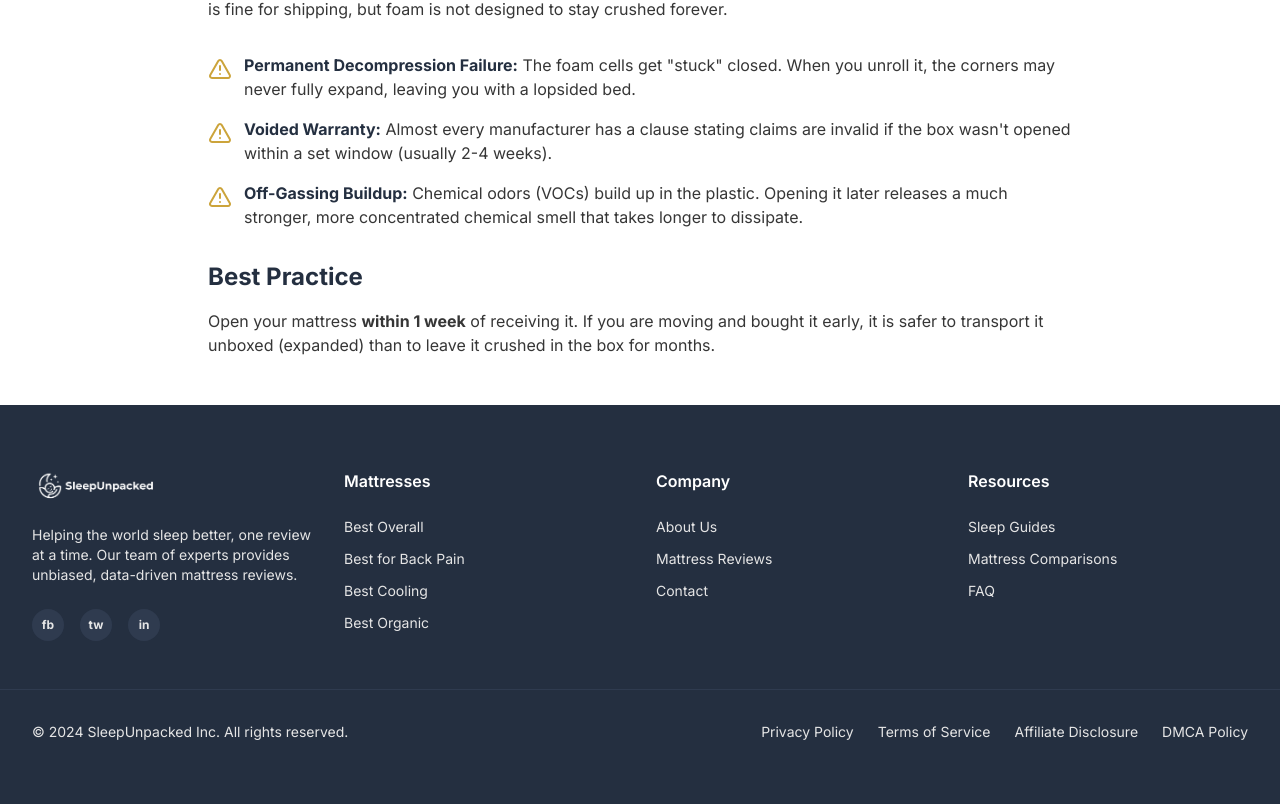
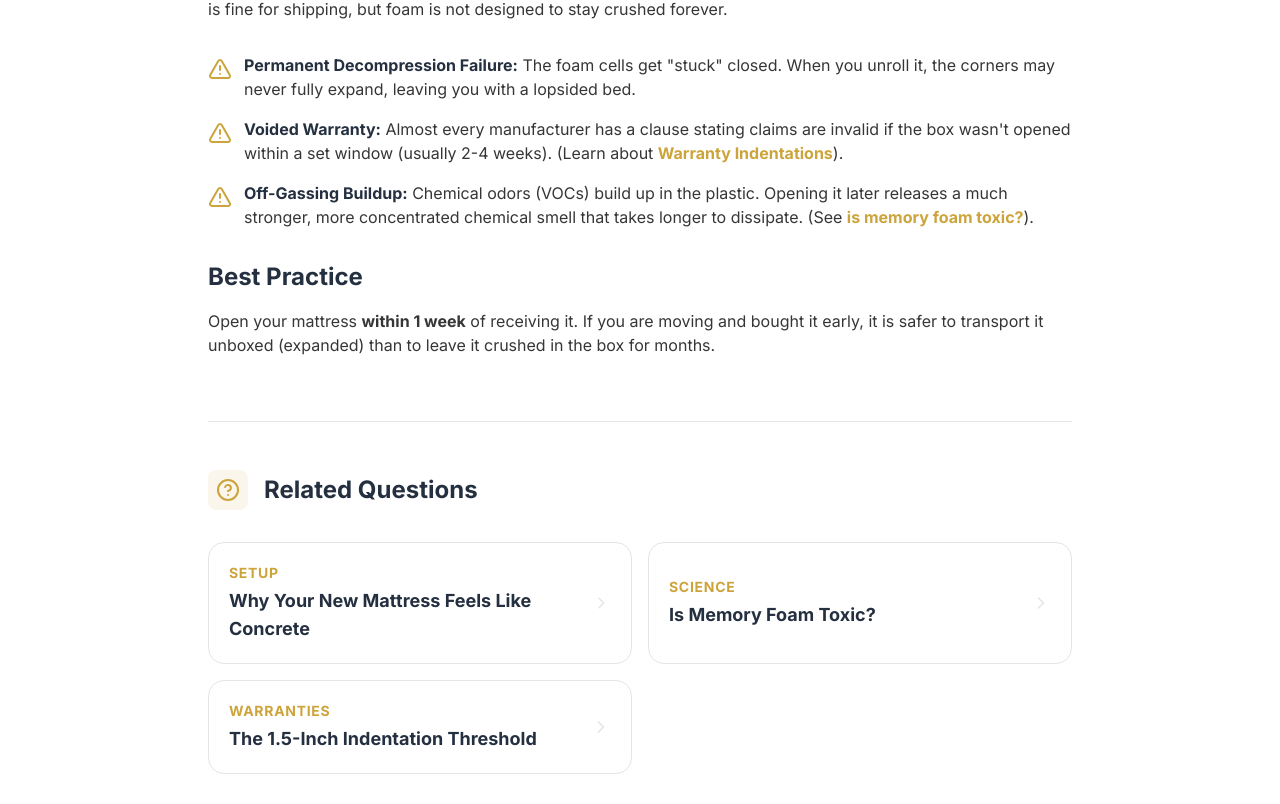
Before and after one commit to wyche128/sleep-unpacked, a Next.js app: page /faqs/how-long-mattress-in-box in a window 1280 px wide. Shown: the part 816-1620 px from the top of the page. Built offline with nearby package versions, Linux system fonts and the light colour scheme.

Commit message:
feat: expand FAQ internal linking to all 12 articles with RelatedFAQ components and contextual links

```diff
--- a/src/app/faqs/do-i-need-a-box-spring/page.jsx
+++ b/src/app/faqs/do-i-need-a-box-spring/page.jsx
@@ -4,8 +4,27 @@ import React from 'react';
 import Header from '../../../components/Header';
 import { Box, CheckCircle, XCircle, HelpCircle, ArrowLeft, AlertCircle } from 'lucide-react';
 import Link from 'next/link';
+import RelatedFAQ from '../../../components/RelatedFAQ';
 
 const DoINeedABoxSpring = () => {
+    const relatedFaqs = [
+        {
+            title: 'Why Your New Mattress Feels Like Concrete',
+            link: '/faqs/how-to-break-in-mattress',
+            category: 'Setup'
+        },
+        {
+            title: 'Can I Flip My Mattress?',
+            link: '/faqs/can-i-flip-my-mattress',
+            category: 'Maintenance'
+        },
+        {
+            title: 'The 1.5-Inch Indentation Threshold',
+            link: '/faqs/one-point-five-inch-threshold',
+            category: 'Warranties'
+        }
+    ];
+
     return (
         <div className="font-sans text-jet-black bg-white min-h-screen">
             <Header />
@@ -87,6 +106,7 @@ const DoINeedABoxSpring = () => {
                     </div>
                 </article>
 
+                <RelatedFAQ faqs={relatedFaqs} />
             </main>
         </div>
     );
--- a/src/app/faqs/fiberglass-free/page.jsx
+++ b/src/app/faqs/fiberglass-free/page.jsx
@@ -4,8 +4,27 @@ import React, { useState } from 'react';
 import Header from '../../../components/Header';
 import { Shield, ShieldAlert, Check, X, Search, AlertTriangle, ArrowLeft } from 'lucide-react';
 import Link from 'next/link';
+import RelatedFAQ from '../../../components/RelatedFAQ';
 
 const FiberglassFree = () => {
+    const relatedFaqs = [
+        {
+            title: 'Is Memory Foam Toxic?',
+            link: '/faqs/memory-foam-toxic',
+            category: 'Science'
+        },
+        {
+            title: 'Memory Foam vs. Natural Latex',
+            link: '/faqs/memory-foam-vs-latex',
+            category: 'Materials'
+        },
+        {
+            title: 'The Afterlife of a Mattress',
+            link: '/faqs/mattress-disposal-guide',
+            category: 'Maintenance'
+        }
+    ];
+
     const [searchTerm, setSearchTerm] = useState('');
 
     const brands = [
@@ -126,6 +145,7 @@ const FiberglassFree = () => {
                     </p>
                 </article>
 
+                <RelatedFAQ faqs={relatedFaqs} />
             </main>
         </div>
     );
--- a/src/app/faqs/how-long-free-trial/page.jsx
+++ b/src/app/faqs/how-long-free-trial/page.jsx
@@ -4,8 +4,27 @@ import React from 'react';
 import Header from '../../../components/Header';
 import { Calendar, Truck, RefreshCcw, AlertCircle, ArrowLeft } from 'lucide-react';
 import Link from 'next/link';
+import RelatedFAQ from '../../../components/RelatedFAQ';
 
 const HowLongSleepTrial = () => {
+    const relatedFaqs = [
+        {
+            title: 'The 1.5-Inch Indentation Threshold',
+            link: '/faqs/one-point-five-inch-threshold',
+            category: 'Warranties'
+        },
+        {
+            title: 'Why Your New Mattress Feels Like Concrete',
+            link: '/faqs/how-to-break-in-mattress',
+            category: 'Setup'
+        },
+        {
+            title: 'How Long Can a Mattress Stay in the Box?',
+            link: '/faqs/how-long-mattress-in-box',
+            category: 'Setup'
+        }
+    ];
+
     return (
         <div className="font-sans text-jet-black bg-white min-h-screen">
             <Header />
@@ -74,7 +93,7 @@ const HowLongSleepTrial = () => {
                             <AlertCircle className="text-golden-bronze mr-2" /> The 30-Day "Break-In" Rule
                         </h3>
                         <p className="text-graphite mb-4">
-                            Most brands <strong>will not let you return the bed</strong> until you have owned it for at least 30 days.
+                            Most brands <strong>will not let you return the bed</strong> until you have owned it for at least 30 days. (See the <Link href="/faqs/how-to-break-in-mattress" className="text-golden-bronze hover:underline font-bold">Break-In Science</Link>).
                         </p>
                         <p className="text-graphite text-sm bg-alabaster-grey/20 p-4 rounded-lg border-l-4 border-jet-black">
                             <strong>Why?</strong> Your body needs to adjust to a new posture, and the foam needs to fully expand. The first week is usually the most uncomfortable.
@@ -100,6 +119,7 @@ const HowLongSleepTrial = () => {
                     </div>
                 </div>
 
+                <RelatedFAQ faqs={relatedFaqs} />
             </main>
         </div>
     );
--- a/src/app/faqs/how-long-mattress-in-box/page.jsx
+++ b/src/app/faqs/how-long-mattress-in-box/page.jsx
@@ -4,8 +4,27 @@ import React from 'react';
 import Header from '../../../components/Header';
 import { Package, Clock, AlertTriangle, CheckCircle, ArrowLeft } from 'lucide-react';
 import Link from 'next/link';
+import RelatedFAQ from '../../../components/RelatedFAQ';
 
 const HowLongMattressInBox = () => {
+    const relatedFaqs = [
+        {
+            title: 'Why Your New Mattress Feels Like Concrete',
+            link: '/faqs/how-to-break-in-mattress',
+            category: 'Setup'
+        },
+        {
+            title: 'Is Memory Foam Toxic?',
+            link: '/faqs/memory-foam-toxic',
+            category: 'Science'
+        },
+        {
+            title: 'The 1.5-Inch Indentation Threshold',
+            link: '/faqs/one-point-five-inch-threshold',
+            category: 'Warranties'
+        }
+    ];
+
     return (
         <div className="font-sans text-jet-black bg-white min-h-screen">
             <Header />
@@ -72,13 +91,13 @@ const HowLongMattressInBox = () => {
                         <li className="flex items-start">
                             <AlertTriangle className="text-golden-bronze mr-3 mt-1 flex-shrink-0" />
                             <div>
-                                <strong className="text-jet-black">Voided Warranty:</strong> Almost every manufacturer has a clause stating claims are invalid if the box wasn't opened within a set window (usually 2-4 weeks).
+                                <strong className="text-jet-black">Voided Warranty:</strong> Almost every manufacturer has a clause stating claims are invalid if the box wasn't opened within a set window (usually 2-4 weeks). (Learn about <Link href="/faqs/one-point-five-inch-threshold" className="text-golden-bronze hover:underline font-bold">Warranty Indentations</Link>).
                             </div>
                         </li>
                         <li className="flex items-start">
                             <AlertTriangle className="text-golden-bronze mr-3 mt-1 flex-shrink-0" />
                             <div>
-                                <strong className="text-jet-black">Off-Gassing Buildup:</strong> Chemical odors (VOCs) build up in the plastic. Opening it later releases a much stronger, more concentrated chemical smell that takes longer to dissipate.
+                                <strong className="text-jet-black">Off-Gassing Buildup:</strong> Chemical odors (VOCs) build up in the plastic. Opening it later releases a much stronger, more concentrated chemical smell that takes longer to dissipate. (See <Link href="/faqs/memory-foam-toxic" className="text-golden-bronze hover:underline font-bold">is memory foam toxic?</Link>).
                             </div>
                         </li>
                     </ul>
@@ -89,6 +108,7 @@ const HowLongMattressInBox = () => {
                     </p>
                 </article>
 
+                <RelatedFAQ faqs={relatedFaqs} />
             </main>
         </div>
     );
--- a/src/app/faqs/how-to-break-in-mattress/page.jsx
+++ b/src/app/faqs/how-to-break-in-mattress/page.jsx
@@ -3,6 +3,7 @@
 import React, { useState } from 'react';
 import Header from '../../../components/Header';
 import Link from 'next/link';
+import RelatedFAQ from '../../../components/RelatedFAQ';
 import {
     Bed,
     TrendingUp,
@@ -43,6 +44,24 @@ ChartJS.register(
 );
 
 const BreakInGuide = () => {
+    const relatedFaqs = [
+        {
+            title: 'How Do Sleep Trials Actually Work?',
+            link: '/faqs/how-long-free-trial',
+            category: 'Warranties'
+        },
+        {
+            title: 'Do I Need a Box Spring?',
+            link: '/faqs/do-i-need-a-box-spring',
+            category: 'Maintenance'
+        },
+        {
+            title: 'The 1.5-Inch Indentation Threshold',
+            link: '/faqs/one-point-five-inch-threshold',
+            category: 'Warranties'
+        }
+    ];
+
     // --- State for "The Crawl" ---
     const [crawlProgress, setCrawlProgress] = useState(0);
     const [isCrawling, setIsCrawling] = useState(false);
@@ -320,7 +339,7 @@ const BreakInGuide = () => {
                                 )}
                                 {foundationType === 'slats' && (
                                     <div className="p-4 rounded-lg bg-amber-100 border border-amber-200 text-sm text-amber-800 text-center w-full animate-fade-in">
-                                        <strong>Check the Gap!</strong> If slats are &gt; 3-4 inches apart, foam pushes through. You need a bunkie board.
+                                        <strong>Check the Gap!</strong> If slats are &gt; 3-4 inches apart, foam pushes through. You need a bunkie board (See our <Link href="/faqs/do-i-need-a-box-spring" className="text-amber-900 hover:underline font-bold">Foundation Guide</Link>).
                                     </div>
                                 )}
                                 {foundationType === 'rigid' && (
@@ -338,6 +357,7 @@ const BreakInGuide = () => {
                 </div>
             </div>
 
+            <RelatedFAQ faqs={relatedFaqs} />
         </div>
     );
 };
--- a/src/app/faqs/mattress-disposal-guide/page.jsx
+++ b/src/app/faqs/mattress-disposal-guide/page.jsx
@@ -3,6 +3,7 @@
 import React, { useState } from 'react';
 import Header from '../../../components/Header';
 import Link from 'next/link';
+import RelatedFAQ from '../../../components/RelatedFAQ';
 import {
     Truck,
     Recycle,
@@ -39,6 +40,24 @@ ChartJS.register(
 );
 
 const MattressDisposalGuide = () => {
+    const relatedFaqs = [
+        {
+            title: 'Which Mattresses Are Fiberglass Free?',
+            link: '/faqs/fiberglass-free',
+            category: 'Science'
+        },
+        {
+            title: 'Can I Flip My Mattress?',
+            link: '/faqs/can-i-flip-my-mattress',
+            category: 'Maintenance'
+        },
+        {
+            title: 'The 1.5-Inch Indentation Threshold',
+            link: '/faqs/one-point-five-inch-threshold',
+            category: 'Warranties'
+        }
+    ];
+
     const [quizState, setQuizState] = useState({
         step: 1,
         condition: null,
@@ -348,6 +367,7 @@ const MattressDisposalGuide = () => {
                 </div>
             </section>
 
+            <RelatedFAQ faqs={relatedFaqs} />
         </div>
     );
 };
--- a/src/app/faqs/memory-foam-toxic/page.jsx
+++ b/src/app/faqs/memory-foam-toxic/page.jsx
@@ -4,8 +4,27 @@ import React from 'react';
 import Header from '../../../components/Header';
 import { Skull, Leaf, CheckCircle, AlertTriangle, ArrowLeft } from 'lucide-react';
 import Link from 'next/link';
+import RelatedFAQ from '../../../components/RelatedFAQ';
 
 const MemoryFoamToxic = () => {
+    const relatedFaqs = [
+        {
+            title: 'Which Mattresses Are Fiberglass Free?',
+            link: '/faqs/fiberglass-free',
+            category: 'Science'
+        },
+        {
+            title: 'Memory Foam vs. Natural Latex',
+            link: '/faqs/memory-foam-vs-latex',
+            category: 'Materials'
+        },
+        {
+            title: 'How Long Can a Mattress Stay in the Box?',
+            link: '/faqs/how-long-mattress-in-box',
+            category: 'Setup'
+        }
+    ];
+
     return (
         <div className="font-sans text-jet-black bg-white min-h-screen">
             <Header />
@@ -48,7 +67,7 @@ const MemoryFoamToxic = () => {
                                 </li>
                                 <li className="bg-red-50 p-3 rounded-lg border border-red-100">
                                     <strong className="text-red-900 block">Flame Retardants</strong>
-                                    Older foams used harsh chemicals. Modern ones use fiberglass or silica socks (safer unless opened).
+                                    Older foams used harsh chemicals. Modern ones use fiberglass or silica socks (safer unless opened). (Check the <Link href="/faqs/fiberglass-free" className="text-red-950 hover:underline font-bold">Fiberglass Free List</Link>).
                                 </li>
                             </ul>
                         </div>
@@ -95,6 +114,7 @@ const MemoryFoamToxic = () => {
                     </div>
                 </div>
 
+                <RelatedFAQ faqs={relatedFaqs} />
             </main>
         </div>
     );
--- a/src/app/faqs/one-point-five-inch-threshold/page.jsx
+++ b/src/app/faqs/one-point-five-inch-threshold/page.jsx
@@ -4,6 +4,7 @@ import React from 'react';
 import Header from '../../../components/Header';
 import { Ruler, AlertTriangle, FileText, CheckCircle, ArrowLeft } from 'lucide-react';
 import Link from 'next/link';
+import RelatedFAQ from '../../../components/RelatedFAQ';
 import { Bar } from 'react-chartjs-2';
 import {
     Chart as ChartJS,
@@ -25,6 +26,24 @@ ChartJS.register(
 );
 
 const OnePointFiveInchThreshold = () => {
+    const relatedFaqs = [
+        {
+            title: 'Do You Really Need to Rotate Your Mattress?',
+            link: '/faqs/do-you-need-to-rotate-mattress',
+            category: 'Care'
+        },
+        {
+            title: 'How Do Sleep Trials Actually Work?',
+            link: '/faqs/how-long-free-trial',
+            category: 'Warranties'
+        },
+        {
+            title: 'Why Your New Mattress Feels Like Concrete',
+            link: '/faqs/how-to-break-in-mattress',
+            category: 'Setup'
+        }
+    ];
+
     // Data visualization for sag depth
     const data = {
         labels: ['Minimal (0.5")', 'Noticeable (1.0")', 'Painful (1.25")', 'Warranty Limit (1.5")'],
@@ -128,10 +147,11 @@ const OnePointFiveInchThreshold = () => {
                         <li><strong>Use a straight edge.</strong> A broomstick or level across the dip.</li>
                         <li><strong>Use a rigid ruler.</strong> Measure the deepest point from the bottom of the straight edge to the mattress surface.</li>
                         <li><strong>Do not press down.</strong> The ruler must rest gently on the fabric.</li>
-                        <li><strong>Check your foundation.</strong> If your slats are too wide (&gt;3 inches) or your frame is broken, they will deny the claim immediately, blaming your frame for the sag.</li>
+                        <li><strong>Check your foundation.</strong> If your slats are too wide (&gt;3 inches) or your frame is broken, they will deny the claim immediately, blaming your frame for the sag. (See our <Link href="/faqs/do-i-need-a-box-spring" className="text-golden-bronze hover:underline font-bold">Foundation Guide</Link>).</li>
                     </ol>
                 </article>
 
+                <RelatedFAQ faqs={relatedFaqs} />
             </main>
         </div>
     );
```
